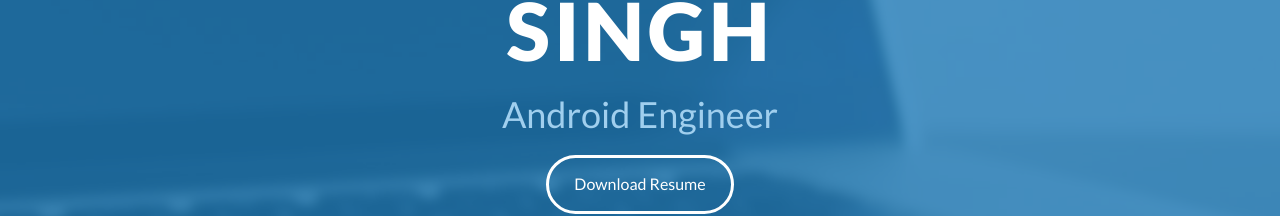
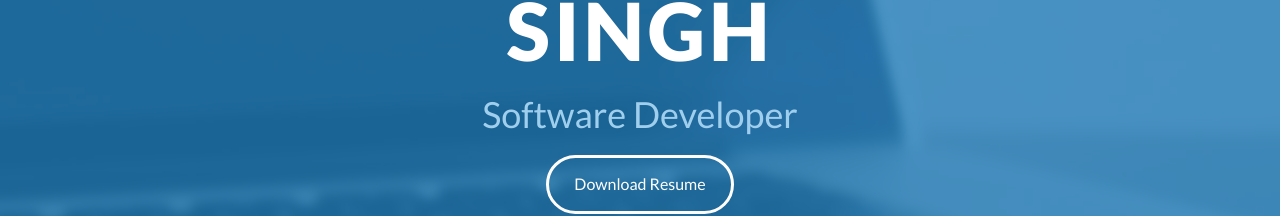
Before and after one commit to gurpreetsingh2808/gurpreetsingh2808.github.io, a website: page index.html in a window 1280 px wide. Shown: the part 332-548 px from the top of the page. Drawn offline with nearby package versions, Linux system fonts and the light colour scheme.

Commit message:
Updated index.html

```diff
--- a/index.html
+++ b/index.html
@@ -50,7 +50,7 @@
     <div id="lead-content">
         <h1>Gurpreet Singh</h1>
         </br>
-        <h2>Android Engineer</h2>
+        <h2>Software Developer</h2>
         <a href="resume/GurpreetSingh-Resume.pdf" class="btn-rounded-white">Download Resume</a>
     </div>
     <!-- End #lead-content -->
```
